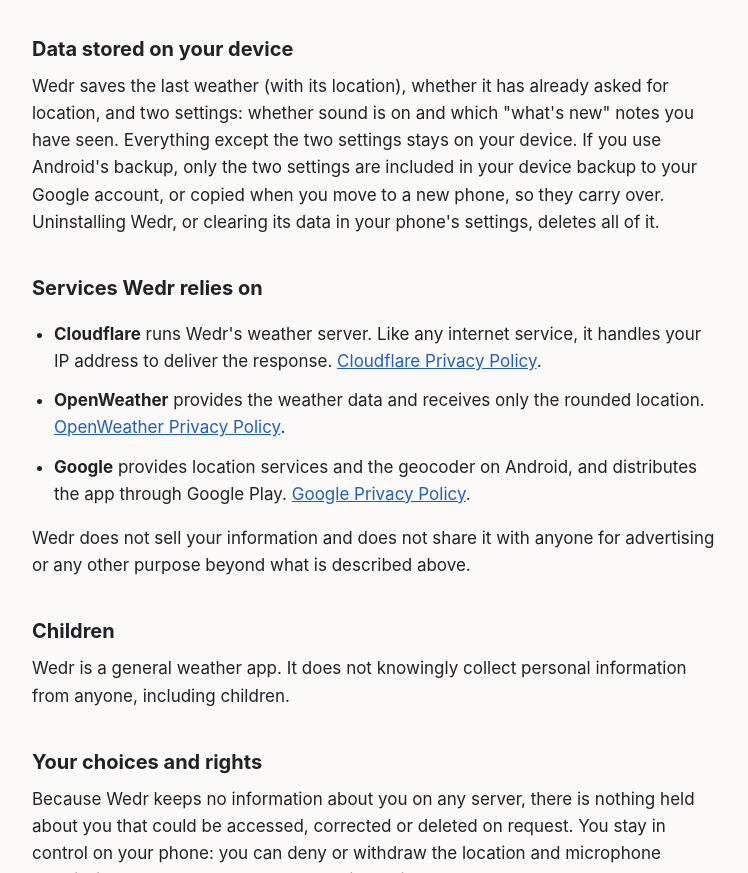
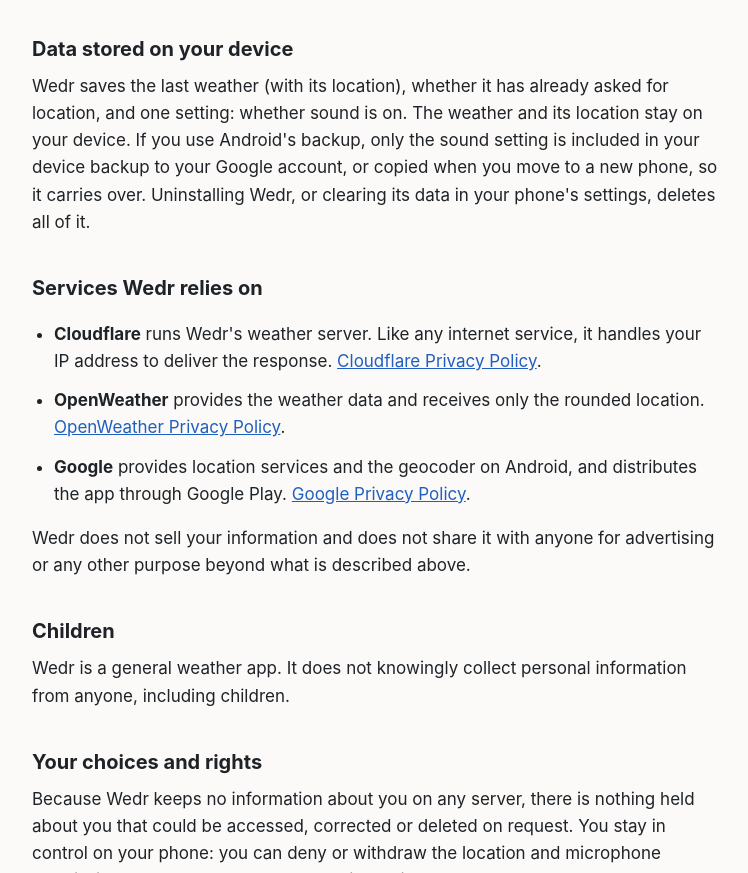
Before and after one commit to emanueldolo/wedr-privacy, a plain HTML site: page index.html in a window 1280 px wide. Shown: the part 1336-2209 px from the top of the page, without its empty margins (264-1012 px from the left). Drawn offline with Linux system fonts and the light colour scheme.

Commit message:
Backups carry only the sound setting now that the what's new notes are gone.
Co-Authored-By: Claude Opus 5.5 <noreply@anthropic.com>

```diff
--- a/index.html
+++ b/index.html
@@ -82,11 +82,10 @@
 
   <h2>Data stored on your device</h2>
   <p>Wedr saves the last weather (with its location), whether it has already asked for location,
-  and two settings: whether sound is on and which "what's new" notes you have seen. Everything
-  except the two settings stays on your device. If you use Android's backup, only the two
-  settings are included in your device backup to your
-  Google account, or copied when you move to a new phone, so they carry over. Uninstalling Wedr,
-  or clearing its data in your phone's settings, deletes all of it.</p>
+  and one setting: whether sound is on. The weather and its location stay on your device. If you
+  use Android's backup, only the sound setting is included in your device backup to your Google
+  account, or copied when you move to a new phone, so it carries over. Uninstalling Wedr, or
+  clearing its data in your phone's settings, deletes all of it.</p>
 
   <h2>Services Wedr relies on</h2>
   <ul>
```
